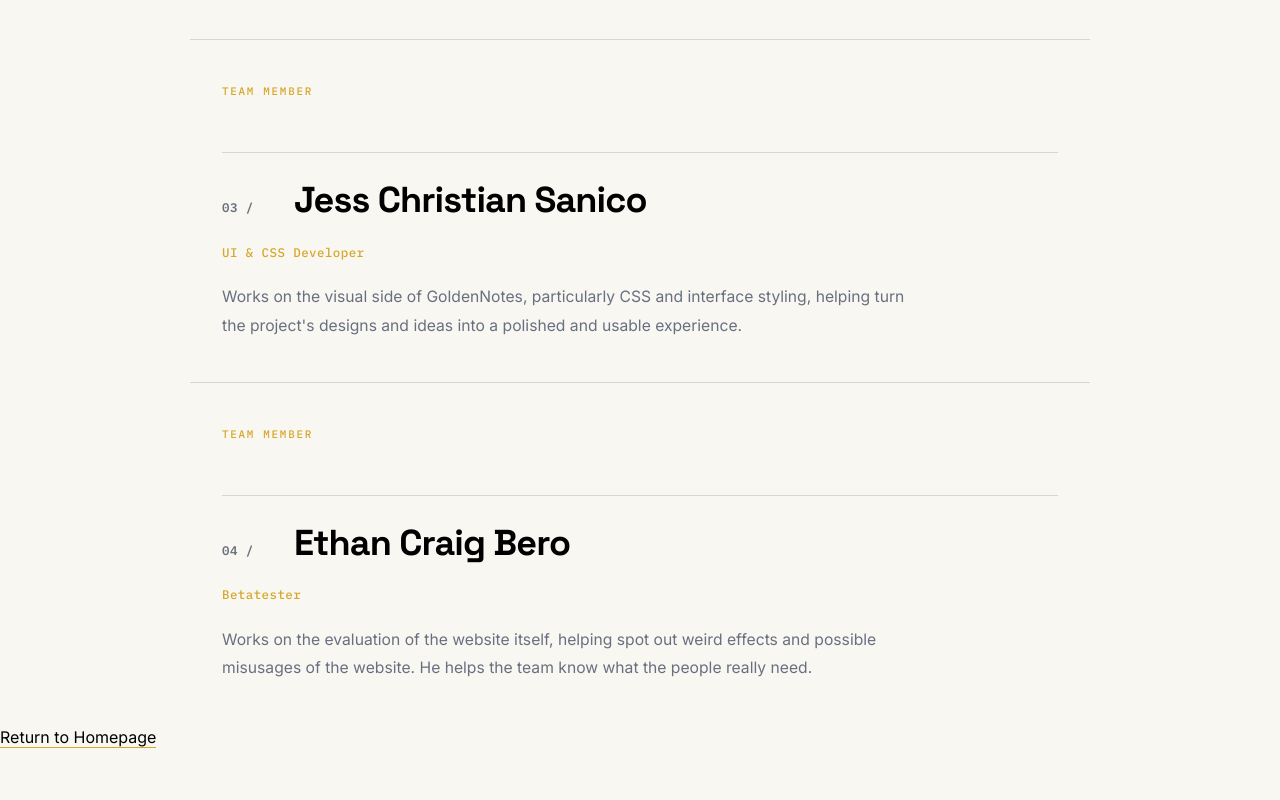
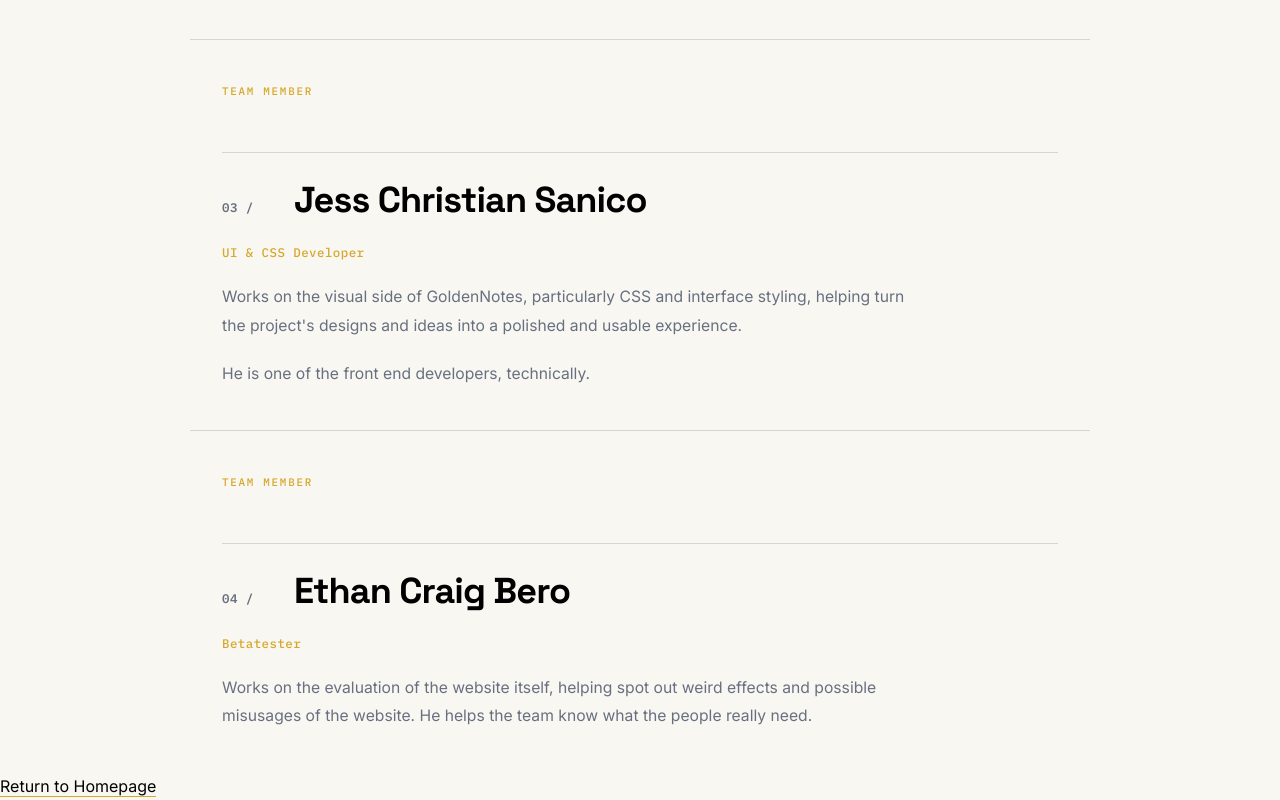
Before and after one commit to shawnie-webdev/gnotes, a website: page public/credits.html in a window 1280 px wide. Shown: the part 1737-2537 px from the top of the page. Before the commit the page ends 2489 px from the top, so only its background shows below. Drawn offline with Linux system fonts and the light colour scheme.

Commit message:
Update credits.html

```diff
--- a/public/credits.html
+++ b/public/credits.html
@@ -44,6 +44,7 @@
             <p><em>UI & CSS Developer</em></p>
             <p>Works on the visual side of GoldenNotes, particularly CSS and interface styling,
                 helping turn the project's designs and ideas into a polished and usable experience.</p>
+            <p>He is one of the front end developers, technically.</p>
         </div>
         <div class="member">
             <h3><span class="technical-text">04 /</span> Ethan Craig Bero</h3>
```
